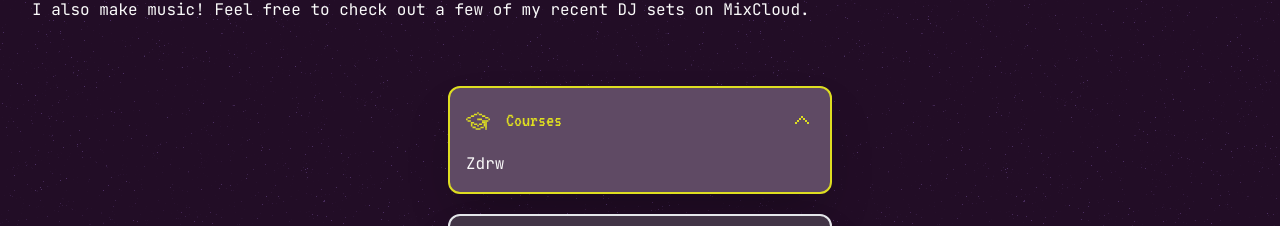
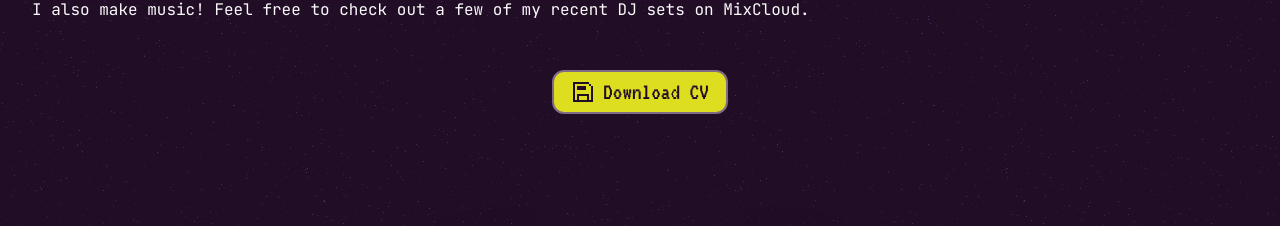
Before and after one commit to aidasbui/aidas-buivydas-resume-site, a React (Vite) app: page / in a window 1280 px wide. Both pictures are taken after a click on the button "Courses". Shown: the part 226-452 px from the top of the page. Built offline with nearby package versions, Linux system fonts and the light colour scheme.

Commit message:
feat: implement ExpandableCard and download Button

```diff
--- a/src/pages/Home/Home.tsx
+++ b/src/pages/Home/Home.tsx
@@ -1,8 +1,15 @@
 import { LayoutGroup, motion } from 'framer-motion';
 import React from 'react';
 
+import AidasBuivydas_CV from '../../assets/files/Aidas-Buivydas-CV.pdf';
 import { ReactComponent as AcademicCap_SVG } from '../../assets/icons/academic-cap.svg';
-import { ReactComponent as CheckmarkCirle_SVG } from '../../assets/icons/github.svg';
+import { ReactComponent as CheckmarkCirle_SVG } from '../../assets/icons/checkmark-circle.svg';
+import { ReactComponent as Coffee_SVG } from '../../assets/icons/coffee.svg';
+import { ReactComponent as GitBranch_SVG } from '../../assets/icons/git-branch.svg';
+import { ReactComponent as Internship_SVG } from '../../assets/icons/internship.svg';
+import { ReactComponent as SaveFloppy_SVG } from '../../assets/icons/save-floppy.svg';
+import Button from '../../components/Button';
+import ContactsSection from '../../components/ContactsSection';
 import ExpandableCard from '../../components/ExpandableCard';
 import { useLevitate as Levitate } from '../../hooks/useLevitate';
 import { TTextContent } from '../../types/text-content';
@@ -15,15 +22,25 @@ const Home = () => {
   I'm a front-end web developer, who works on bringing eye-pleasing UI solutions to end users with the help of React, TypeScript and a load of other tools.
 
   I also make music! Feel free to check out a few of my recent DJ sets on MixCloud.`;
-
+  console.log(AidasBuivydas_CV);
   return (
-    <div className="w-full">
+    <div className="flex w-full flex-col gap-12">
       <section>
         <motion.h2>
           <Levitate>{heroHeading}</Levitate>
         </motion.h2>
         <p className="whitespace-pre-line">{heroParagraph}</p>
       </section>
+
+      <div className="flex justify-center">
+        <Button href={AidasBuivydas_CV} download="Aidas Buivydas CV">
+          <div className="flex items-center justify-center gap-2">
+            <SaveFloppy_SVG className="relative h-6 w-6" aria-hidden="true" />
+            Download CV
+          </div>
+        </Button>
+      </div>
+
       <section className="flex flex-col items-center justify-evenly gap-5 py-16">
         <LayoutGroup>
           <ExpandableCard
@@ -36,8 +53,17 @@ const Home = () => {
               />
             )}
           >
-            <p>Zdrw</p>
+            <p>
+              Lorem ipsum dolor sit amet consectetur adipisicing elit. Tenetur natus
+              laudantium consequuntur iste a soluta blanditiis quisquam cumque provident
+              hic. Autem recusandae iusto dicta incidunt laboriosam blanditiis? Eligendi,
+              velit labore! Lorem, ipsum dolor sit amet consectetur adipisicing elit. Unde
+              accusamus iste deserunt fugiat saepe numquam sed voluptatem minima pariatur!
+              Nesciunt dolor soluta nam laboriosam sequi illo consequuntur asperiores,
+              facilis nostrum?
+            </p>
           </ExpandableCard>
+
           <ExpandableCard
             key="skills"
             title="Skills"
@@ -48,14 +74,82 @@ const Home = () => {
               />
             )}
           >
-            <p>Zdrw</p>
+            <p>
+              Lorem ipsum dolor sit amet consectetur adipisicing elit. Tenetur natus
+              laudantium consequuntur iste a soluta blanditiis quisquam cumque provident
+              hic. Autem recusandae iusto dicta incidunt laboriosam blanditiis? Eligendi,
+              velit labore! Lorem, ipsum dolor sit amet consectetur adipisicing elit. Unde
+              accusamus iste deserunt fugiat saepe numquam sed voluptatem minima pariatur!
+              Nesciunt dolor soluta nam laboriosam sequi illo consequuntur asperiores,
+              facilis nostrum?
+            </p>
+          </ExpandableCard>
+
+          <ExpandableCard
+            key="internships"
+            title="Internships"
+            renderLeftIcon={() => (
+              <Internship_SVG
+                aria-hidden="true"
+                className="relative top-[0.2rem] h-6 w-6"
+              />
+            )}
+          >
+            <p>
+              Lorem ipsum dolor sit amet consectetur adipisicing elit. Tenetur natus
+              laudantium consequuntur iste a soluta blanditiis quisquam cumque provident
+              hic. Autem recusandae iusto dicta incidunt laboriosam blanditiis? Eligendi,
+              velit labore! Lorem, ipsum dolor sit amet consectetur adipisicing elit. Unde
+              accusamus iste deserunt fugiat saepe numquam sed voluptatem minima pariatur!
+              Nesciunt dolor soluta nam laboriosam sequi illo consequuntur asperiores,
+              facilis nostrum?
+            </p>
+          </ExpandableCard>
+
+          <ExpandableCard
+            key="hobbies"
+            title="Hobbies"
+            renderLeftIcon={() => (
+              <Coffee_SVG aria-hidden="true" className="relative top-[0.2rem] h-6 w-6" />
+            )}
+          >
+            <p>
+              Lorem ipsum dolor sit amet consectetur adipisicing elit. Tenetur natus
+              laudantium consequuntur iste a soluta blanditiis quisquam cumque provident
+              hic. Autem recusandae iusto dicta incidunt laboriosam blanditiis? Eligendi,
+              velit labore! Lorem, ipsum dolor sit amet consectetur adipisicing elit. Unde
+              accusamus iste deserunt fugiat saepe numquam sed voluptatem minima pariatur!
+              Nesciunt dolor soluta nam laboriosam sequi illo consequuntur asperiores,
+              facilis nostrum?
+            </p>
+          </ExpandableCard>
+
+          <ExpandableCard
+            key="about-this-page"
+            title="About this page"
+            renderLeftIcon={() => (
+              <GitBranch_SVG
+                aria-hidden="true"
+                className="relative top-[0.2rem] h-6 w-6"
+              />
+            )}
+          >
+            <p>
+              Lorem ipsum dolor sit amet consectetur adipisicing elit. Tenetur natus
+              laudantium consequuntur iste a soluta blanditiis quisquam cumque provident
+              hic. Autem recusandae iusto dicta incidunt laboriosam blanditiis? Eligendi,
+              velit labore! Lorem, ipsum dolor sit amet consectetur adipisicing elit. Unde
+              accusamus iste deserunt fugiat saepe numquam sed voluptatem minima pariatur!
+              Nesciunt dolor soluta nam laboriosam sequi illo consequuntur asperiores,
+              facilis nostrum?
+            </p>
           </ExpandableCard>
         </LayoutGroup>
       </section>
 
-      {/* <ExpandableCard title="Internships" />
-        <ExpandableCard title="Hobbies" />
-        <ExpandableCard title="About This Page" /> */}
+      <div className="px-[1.1rem]">
+        <ContactsSection />
+      </div>
     </div>
   );
 };
```
